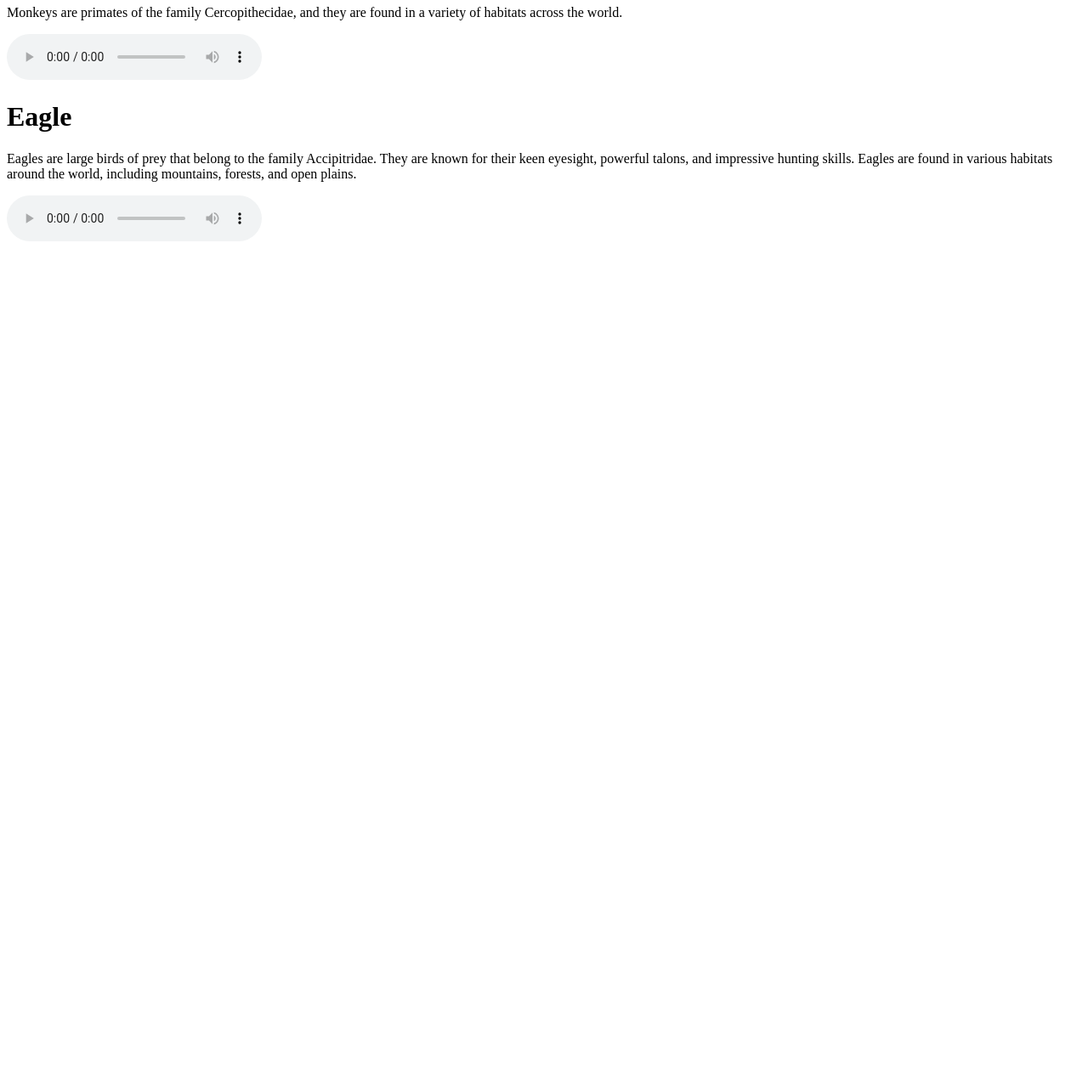
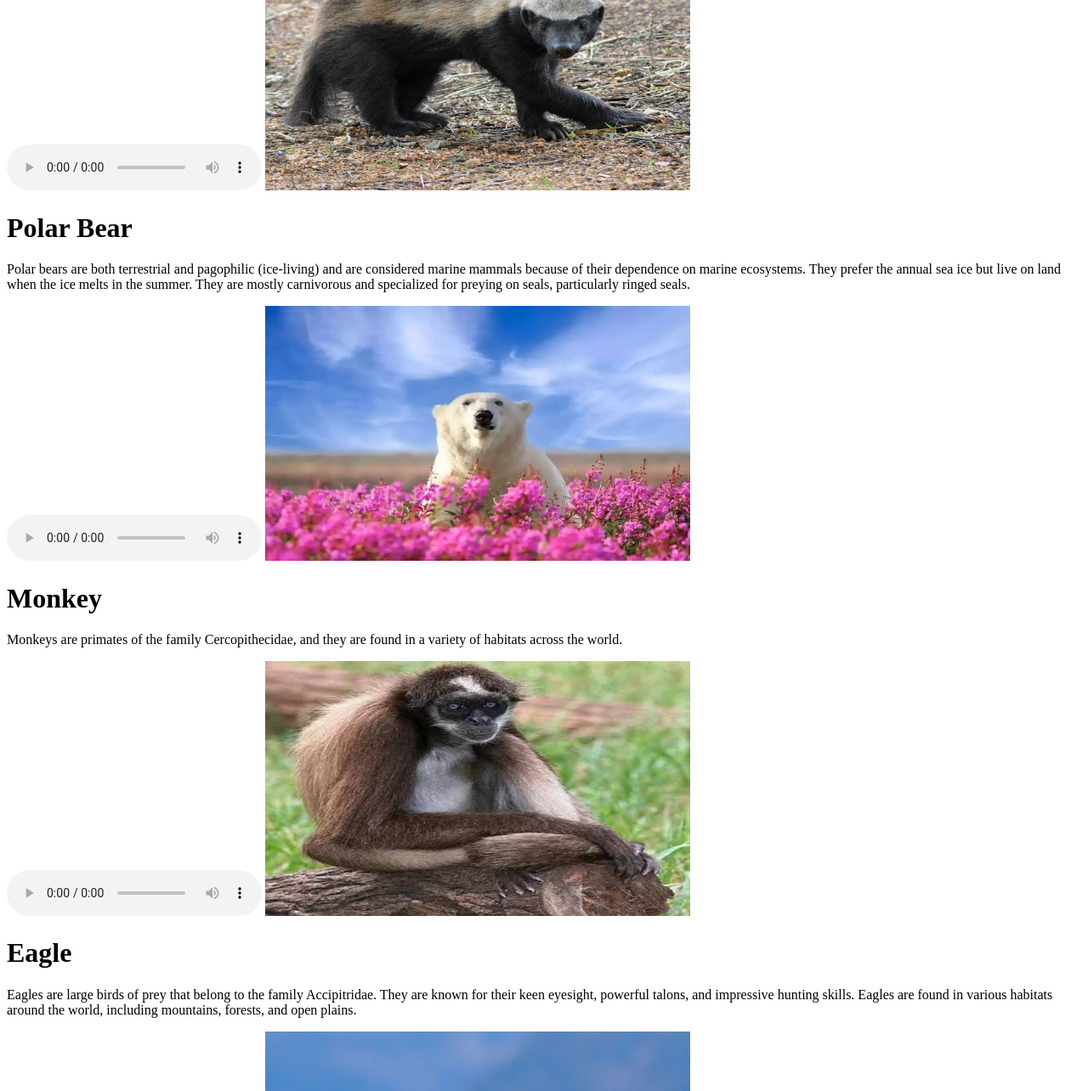
Before and after one commit to Sanjay-G281/wildanimals, a plain HTML site: page index.html in a window 1280 px wide. Shown: the part 720-2004 px from the top of the page at 85% size. Before the commit the page ends 1016 px from the top, so only its background shows below. Drawn offline with Linux system fonts and the light colour scheme.

Commit message:
image added v3

```diff
--- a/index.html
+++ b/index.html
@@ -12,30 +12,34 @@
   <audio controls>
    <source src="panther.mp3" type= "audio/mpeg">
   </audio>
+  <img src="panther.jpg" alt="Panther" width="500" height="300">
 
   <h1>HoneyBadger</h1>
   <p>The honey badger is a small but powerful mammal known for its aggressive behavior and resistance to venom.<br> Honey badgers are known for their tenacity and fearlessness, often attacking animals much larger than themselves.</p>
   <audio controls>
    <source src= "honeybadger.mp3" type= "audio/mpeg">
   </audio>
-
+  <img src="honeybadger.jpg" alt="Honey Badger" width="500" height="300">
   <h1>Polar Bear</h1>
   <p>Polar bears are both terrestrial and pagophilic (ice-living) and are considered marine mammals because of their dependence on marine ecosystems. They prefer the annual sea ice but live on land when the ice melts in the summer. They are mostly carnivorous and specialized for preying on seals, particularly ringed seals.</p>
   <audio controls>
    <source src= "polarbear.mp3" type= "audio/mpeg">
   </audio>
+  <img src="polarbear.jpg" alt="Polar Bear" width="500" height="300">
 
   <h1>Monkey</h1>
   <p>Monkeys are primates of the family Cercopithecidae, and they are found in a variety of habitats across the world.</p>
   <audio controls>
    <source src= "monkey.mp3" type= "audio/mpeg">
   </audio>
+  <img src="monkey.jpg" alt="Monkey" width="500" height="300">
 
   <h1>Eagle</h1>
   <p>Eagles are large birds of prey that belong to the family Accipitridae. They are known for their keen eyesight, powerful talons, and impressive hunting skills. Eagles are found in various habitats around the world, including mountains, forests, and open plains.</p>
    <audio controls>
     <source src= "Eagle.mp3" type= "audio/mpeg">
    </audio>
+   <img src="eagle.jpg" alt="Eagle" width="500" height="300">
  </body>
 
 
```
Also changed, not shown: eagle.jpg (added), honeybadger.jpg (added), monkey.jpg (added), panther.jpg (added), polarbear.jpg (added).
